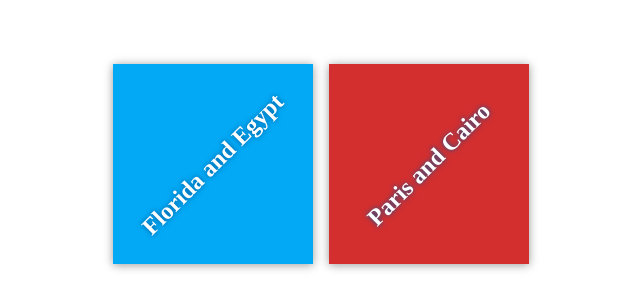
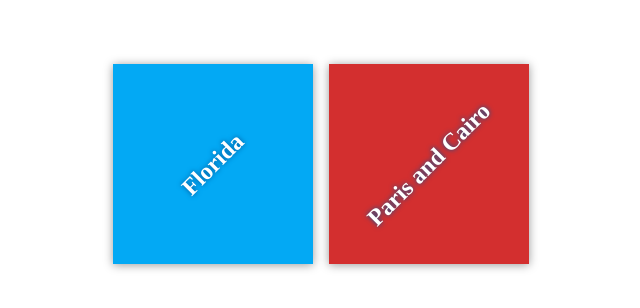
Before and after one commit to aymanzeko/my-travel-plans, a plain HTML site: page index.html in a window 1280 px wide. Shown: the part 236-544 px from the top of the page, without its empty margins (319-959 px from the left). Drawn offline with Linux system fonts and the light colour scheme.

Commit message:
initiale commit

```diff
--- a/index.html
+++ b/index.html
@@ -11,7 +11,7 @@
     <div class="container">
         <div class="destination-container">
             <div class="destination" id="florida">
-                <h2>Florida and Egypt</h2>
+                <h2>Florida</h2>
             </div>
 
             <div class="destination" id="paris">
```
